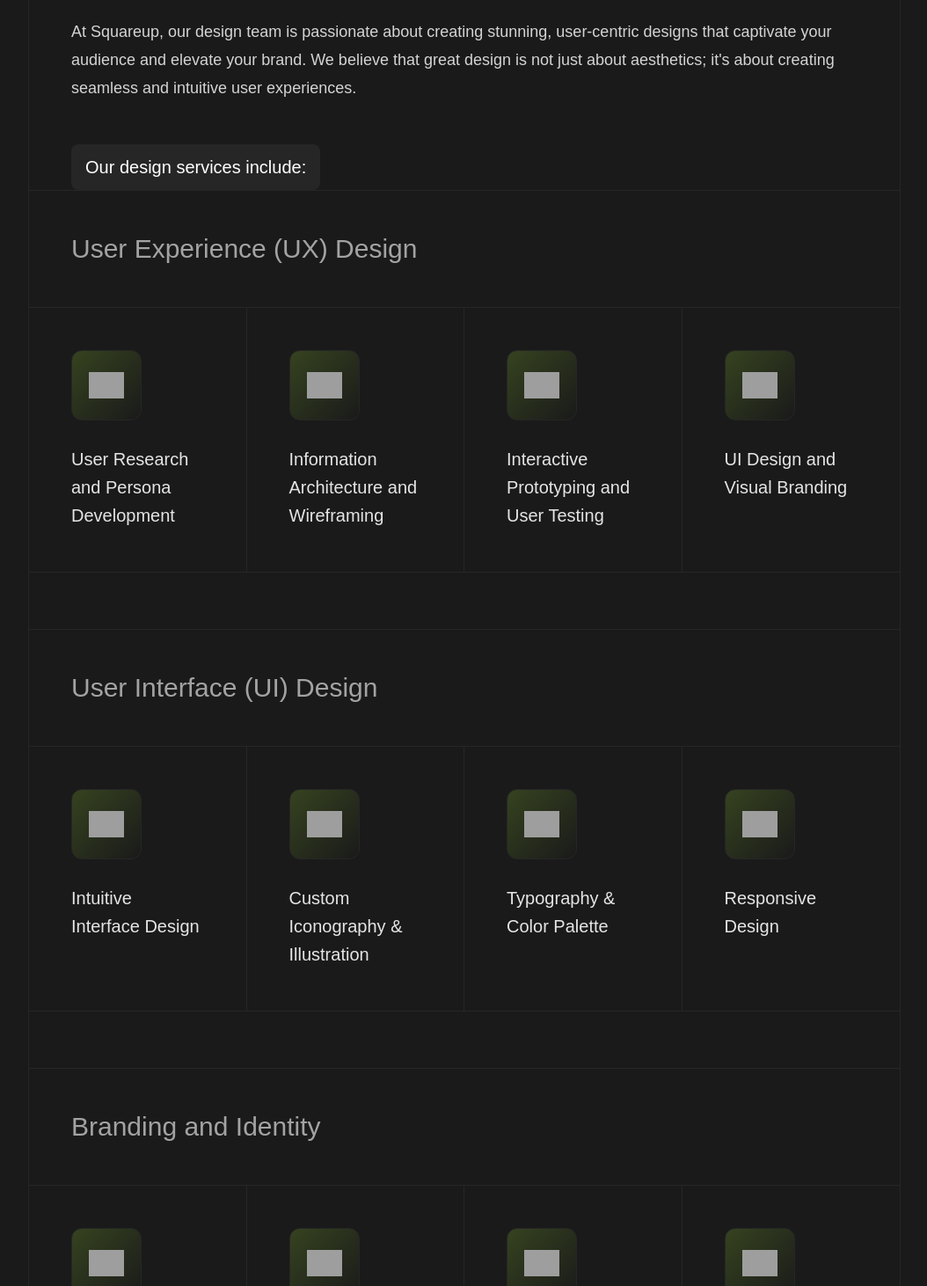
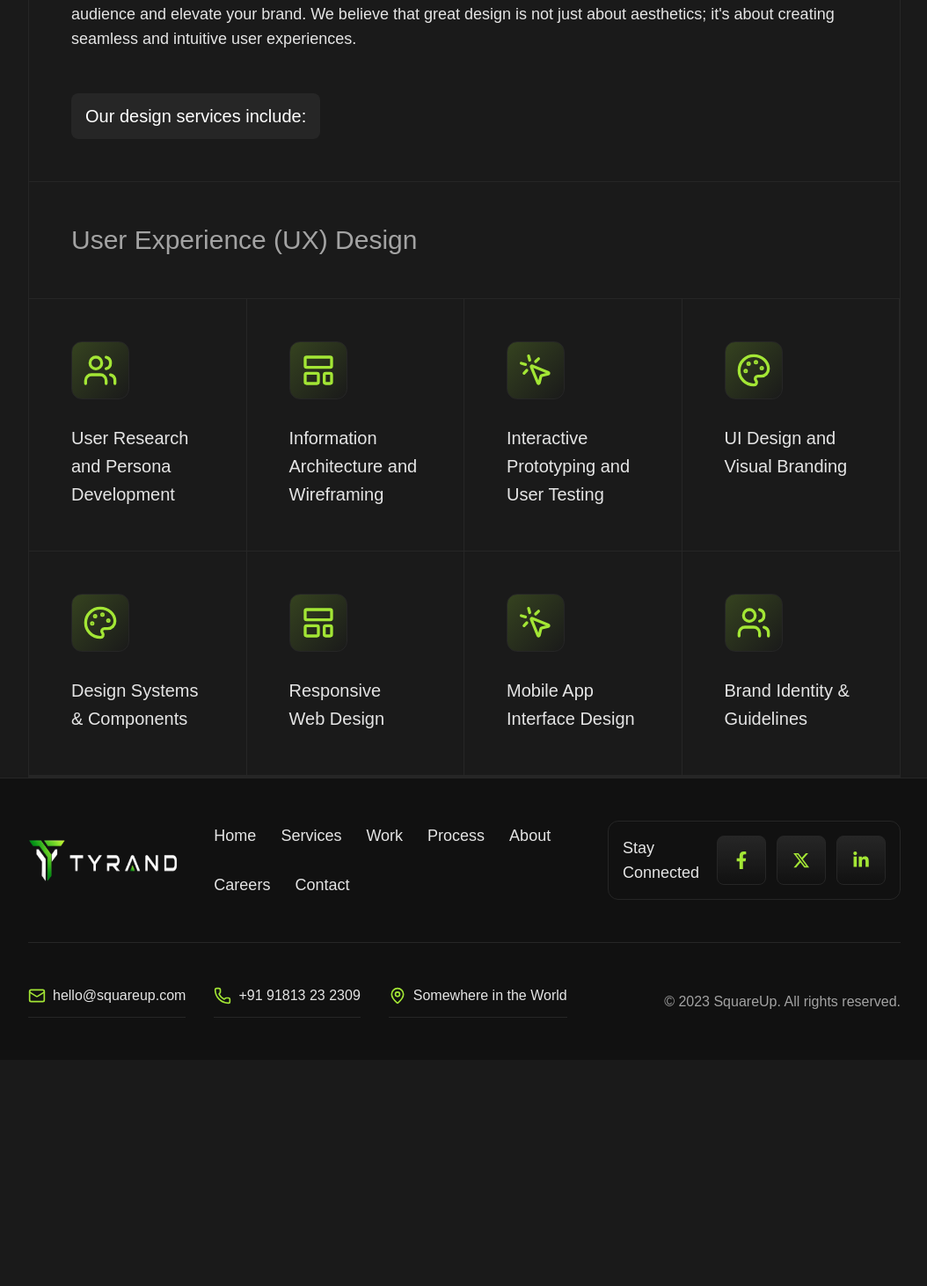
Before and after one commit to FR-Rifat/My-First-Website, a Next.js app: page /Services-Page in a window 1280 px wide. Shown: the part 705-2167 px from the top of the page at 88% size, without its empty margins (112-1166 px from the left). After the commit the page ends 1910 px from the top, so only its background shows below. Built offline with nearby package versions, Linux system fonts and the light colour scheme; grey boxes are pictures that could not be loaded.

Commit message:
aniamtion

```diff
--- a/src/app/Services-Page/_components/ServiceCard.tsx
+++ /dev/null
@@ -1,14 +0,0 @@
-import Image from "next/image";
-import React from "react";
-
-export default function ServiceCard({ title, icon }: { title: string; icon: string }) {
-  return (
-    <div className="border-r border-neutral-800 p-12 last:border-r-0">
-      <div className="mb-7 flex h-20 w-20 items-center justify-center rounded-xl border border-neutral-800 bg-gradient-to-br from-lime-400/20 to-transparent">
-        <Image src={icon} alt={title} width={40} height={40} />
-      </div>
-
-      <h4 className="text-xl font-medium leading-8 text-neutral-200">{title}</h4>
-    </div>
-  );
-}
--- a/src/app/Services-Page/_components/ServiceCategory.tsx
+++ /dev/null
@@ -1,30 +0,0 @@
-import React from 'react'
-import ServiceCard from './ServiceCard'
-
-type ServiceItem = {
-  title: string
-  icon: string
-}
-
-type ServiceCategoryProps = {
-  title: string
-  items: ServiceItem[]
-}
-
-export default function ServiceCategory({ title, items }: ServiceCategoryProps) {
-  return (
-    <div>
-      <div className="border-t border-neutral-800 pt-12">
-        <h3 className="px-12 text-3xl font-medium text-neutral-400">
-          {title}
-        </h3>
-
-        <div className="mt-12 grid border-y border-neutral-800 lg:grid-cols-4">
-          {items.map((item: ServiceItem) => (
-            <ServiceCard key={item.title} {...item} />
-          ))}
-        </div>
-      </div>
-    </div>
-  )
-}
--- a/src/app/Services-Page/_components/ServiceDetails.tsx
+++ b/src/app/Services-Page/_components/ServiceDetails.tsx
@@ -1,30 +1,167 @@
-import ServiceCategory from "./ServiceCategory";
-import { uxItems, uiItems, brandingItems } from "./data";
+"use client";
 
-export default function ServiceDetails() {
+import {
+  Users,
+  LayoutTemplate,
+  MousePointerClick,
+  Palette,
+} from "lucide-react";
+
+const services = [
+  {
+    title: "User Research and Persona Development",
+    icon: Users,
+  },
+  {
+    title: "Information Architecture and Wireframing",
+    icon: LayoutTemplate,
+  },
+  {
+    title: "Interactive Prototyping and User Testing",
+    icon: MousePointerClick,
+  },
+  {
+    title: "UI Design and Visual Branding",
+    icon: Palette,
+  },
+  {
+    title: "Design Systems & Components",
+    icon: Palette,
+  },
+  {
+    title: "Responsive Web Design",
+    icon: LayoutTemplate,
+  },
+  {
+    title: "Mobile App Interface Design",
+    icon: MousePointerClick,
+  },
+  {
+    title: "Brand Identity & Guidelines",
+    icon: Users,
+  },
+];
+
+export default function DesignServices() {
   return (
-    <section className="mx-36">
-      <div className="border border-neutral-800 pt-28">
-        <div className="space-y-12 px-12">
-          <div className="max-w-4xl">
-            <h2 className="text-5xl font-semibold text-white">Design</h2>
-            <p className="mt-6 text-lg leading-8 text-neutral-300">
-              At Squareup, our design team is passionate about creating stunning,
-              user-centric designs that captivate your audience and elevate your
-              brand. We believe that great design is not just about aesthetics;
-              it&apos;s about creating seamless and intuitive user experiences.
-            </p>
-          </div>
+    <section className="mx-36 border border-neutral-800 pt-28">
+      {/* Heading */}
+      <div className="space-y-12 px-12">
+        <div className="max-w-5xl space-y-4">
+          <h2 className="text-5xl font-semibold text-white">
+            Design
+          </h2>
 
-          <div className="inline-flex rounded-lg bg-neutral-800 px-4 py-3 text-xl text-white">
-            Our design services include:
-          </div>
+          <p className="text-lg leading-7 text-neutral-200">
+            At SquareUp, our design team is passionate about creating
+            stunning, user-centric designs that captivate your audience
+            and elevate your brand. We believe that great design is not
+            just about aesthetics; it's about creating seamless and
+            intuitive user experiences.
+          </p>
         </div>
 
-        <div className="space-y-16">
-          <ServiceCategory title="User Experience (UX) Design" items={uxItems} />
-          <ServiceCategory title="User Interface (UI) Design" items={uiItems} />
-          <ServiceCategory title="Branding and Identity" items={brandingItems} />
+        <div className="inline-flex rounded-lg bg-neutral-800 px-4 py-3">
+          <p className="text-xl text-white">
+            Our design services include:
+          </p>
+        </div>
+      </div>
+
+      {/* Services */}
+      <div className="mt-12 border-t border-neutral-800">
+        <div className="space-y-12 pt-12">
+          <h3 className="px-12 text-3xl font-medium text-neutral-400">
+            User Experience (UX) Design
+          </h3>
+
+          <div className="grid grid-cols-1 border-y border-neutral-800 lg:grid-cols-2 xl:grid-cols-4">
+            {services.map((service, index) => {
+              const Icon = service.icon;
+
+              return (
+                <div
+                  key={index}
+                  className="
+                  group
+                  relative
+                  overflow-hidden
+                  border-b border-neutral-800
+                  p-12
+                  transition-all
+                  duration-500
+                  hover:-translate-y-2
+                  hover:bg-neutral-900
+                  hover:shadow-[0_0_20px_rgba(163,230,53,0.08)]
+                  xl:border-r
+                  last:border-r-0
+                "
+                >
+                  {/* Glow Effect */}
+                  <div
+                    className="
+                    absolute
+                    inset-0
+                    bg-gradient-to-br
+                    from-lime-400/5
+                    via-transparent
+                    to-transparent
+                    opacity-0
+                    transition-opacity
+                    duration-500
+                    group-hover:opacity-100
+                  "
+                  />
+
+                  {/* Icon */}
+                  <div
+                    className="
+                    relative
+                    mb-7
+                    inline-flex
+                    rounded-xl
+                    border border-neutral-800
+                    bg-gradient-to-br
+                    from-lime-400/20
+                    to-transparent
+                    p-3
+                    transition-all
+                    duration-500
+                    group-hover:scale-110
+                    group-hover:rotate-6
+                    group-hover:border-lime-400/50
+                  "
+                  >
+                    <Icon
+                      className="
+                      h-10 w-10
+                      text-lime-400
+                      transition-transform
+                      duration-500
+                      group-hover:scale-110
+                    "
+                    />
+                  </div>
+
+                  {/* Title */}
+                  <h4
+                    className="
+                    relative
+                    text-xl
+                    font-medium
+                    leading-8
+                    text-neutral-200
+                    transition-colors
+                    duration-300
+                    group-hover:text-white
+                  "
+                  >
+                    {service.title}
+                  </h4>
+                </div>
+              );
+            })}
+          </div>
         </div>
       </div>
     </section>
--- a/src/app/Services-Page/_components/data.ts
+++ /dev/null
@@ -1,56 +0,0 @@
-export const uxItems = [
-  {
-    title: "User Research and Persona Development",
-    icon: "/icons/research.svg",
-  },
-  {
-    title: "Information Architecture and Wireframing",
-    icon: "/icons/wireframe.svg",
-  },
-  {
-    title: "Interactive Prototyping and User Testing",
-    icon: "/icons/prototype.svg",
-  },
-  {
-    title: "UI Design and Visual Branding",
-    icon: "/icons/ui.svg",
-  },
-];
-
-export const uiItems = [
-  {
-    title: "Intuitive Interface Design",
-    icon: "/icons/interface.svg",
-  },
-  {
-    title: "Custom Iconography & Illustration",
-    icon: "/icons/icon.svg",
-  },
-  {
-    title: "Typography & Color Palette",
-    icon: "/icons/type.svg",
-  },
-  {
-    title: "Responsive Design",
-    icon: "/icons/responsive.svg",
-  },
-];
-
-export const brandingItems = [
-  {
-    title: "Logo Design & Visual Identity",
-    icon: "/icons/logo.svg",
-  },
-  {
-    title: "Brand Strategy & Positioning",
-    icon: "/icons/brand.svg",
-  },
-  {
-    title: "Brand Guidelines",
-    icon: "/icons/guideline.svg",
-  },
-  {
-    title: "Marketing Collateral",
-    icon: "/icons/marketing.svg",
-  },
-];
--- a/src/app/Services-Page/_components/hero.tsx
+++ b/src/app/Services-Page/_components/hero.tsx
@@ -13,15 +13,11 @@ export default function ServicesHero() {
 
   {/* Content */}
   <div className="relative z-10">
-    <span className="inline-flex rounded-full border border-lime-400/30 bg-lime-400/10 px-5 py-2 text-sm font-medium uppercase tracking-[0.2em] text-lime-400">
-      Our Services
-    </span>
-
     <h1 className="mt-8 text-4xl font-semibold text-white md:text-5xl xl:text-6xl">
       Our Services
     </h1>
 
-    <p className="mx-auto mt-6 max-w-3xl text-lg leading-8 text-neutral-300">
+    <p className="mx-auto mt-6 text-lg leading-8 text-neutral-300">
       Transform your brand with our innovative digital solutions that
       captivate and engage your audience.
     </p>
--- a/src/app/_components/Services.tsx
+++ b/src/app/_components/Services.tsx
@@ -54,12 +54,12 @@ export default function Services() {
             {services.map(({ title, description, icon: Icon }) => (
               <div
                 key={title}
-                className="flex flex-col justify-between p-8 xl:p-12"
+                className="flex flex-col justify-between p-8 xl:p-12 group transition-all duration-500"
               >
                 <div>
                   {/* Icon */}
-                  <div className="mb-10 flex h-16 w-16 items-center justify-center rounded-lg border border-neutral-800 bg-gradient-to-br from-lime-400/20 to-transparent">
-                    <Icon className="h-8 w-8 text-lime-400" />
+                  <div className="mb-10 flex h-16 w-16 items-center justify-center rounded-lg border border-neutral-800 bg-gradient-to-br from-lime-400/20 to-transparent transition-all duration-500 group-hover:scale-110 group-hover:rotate-6 group-hover:border-lime-400/50 group-hover:shadow-[0_0_25px_rgba(163,230,53,0.25)]">
+                    <Icon className="h-8 w-8 text-lime-400 transition-all duration-500 group-hover:scale-125 group-hover:rotate-12" />
                   </div>
 
                   {/* Content */}
```
